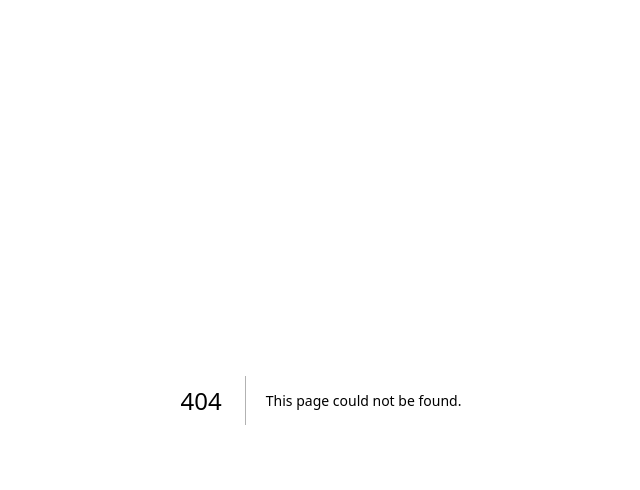
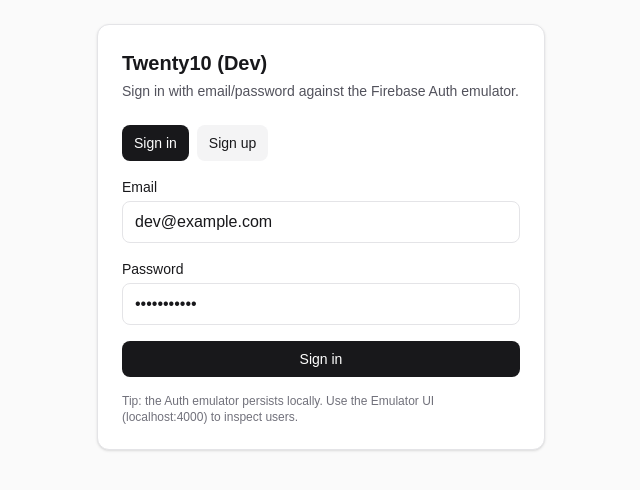
Before and after one commit to Banks-source/X, a Next.js app in the folder twenty10/: page /login in a window 1280 px wide. Before the commit this address had no page. Shown: the top 490 px of the page, without its empty margins (319-959 px from the left). Built offline with nearby package versions, Linux system fonts and the light colour scheme; no server answers.

Commit message:
feat: add emulator-friendly email/password auth

```diff
--- /dev/null
+++ b/twenty10/src/app/login/page.tsx
@@ -0,0 +1,114 @@
+"use client";
+
+import { Suspense, useMemo, useState } from "react";
+import { useRouter, useSearchParams } from "next/navigation";
+import { firebaseAuthAdapter } from "@/lib/auth/auth";
+import { useAuthUser } from "@/lib/auth/useAuthUser";
+import { toErrorMessage } from "@/lib/errors";
+
+export default function LoginPage() {
+  return (
+    <Suspense fallback={<div className="min-h-screen bg-zinc-50 p-6">Loading…</div>}>
+      <LoginInner />
+    </Suspense>
+  );
+}
+
+function LoginInner() {
+  const user = useAuthUser();
+  const router = useRouter();
+  const sp = useSearchParams();
+
+  const nextPath = useMemo(() => sp.get("next") || "/strategies", [sp]);
+
+  const [email, setEmail] = useState("dev@example.com");
+  const [password, setPassword] = useState("password123");
+  const [mode, setMode] = useState<"signin" | "signup">("signin");
+  const [error, setError] = useState<string | null>(null);
+  const [loading, setLoading] = useState(false);
+
+  if (user) {
+    router.replace(nextPath);
+    return null;
+  }
+
+  async function submit() {
+    setError(null);
+    setLoading(true);
+    try {
+      if (mode === "signin") await firebaseAuthAdapter.signIn(email, password);
+      else await firebaseAuthAdapter.signUp(email, password);
+      router.replace(nextPath);
+    } catch (e: unknown) {
+      setError(toErrorMessage(e));
+    } finally {
+      setLoading(false);
+    }
+  }
+
+  return (
+    <div className="min-h-screen bg-zinc-50 p-6 text-zinc-900">
+      <div className="mx-auto w-full max-w-md rounded-xl border border-zinc-200 bg-white p-6 shadow-sm">
+        <h1 className="text-xl font-semibold">Twenty10 (Dev)</h1>
+        <p className="mt-1 text-sm text-zinc-600">
+          Sign in with email/password against the Firebase Auth emulator.
+        </p>
+
+        <div className="mt-6 flex gap-2">
+          <button
+            className={`rounded-lg px-3 py-2 text-sm ${
+              mode === "signin" ? "bg-zinc-900 text-white" : "bg-zinc-100"
+            }`}
+            onClick={() => setMode("signin")}
+            type="button"
+          >
+            Sign in
+          </button>
+          <button
+            className={`rounded-lg px-3 py-2 text-sm ${
+              mode === "signup" ? "bg-zinc-900 text-white" : "bg-zinc-100"
+            }`}
+            onClick={() => setMode("signup")}
+            type="button"
+          >
+            Sign up
+          </button>
+        </div>
+
+        <label className="mt-4 block text-sm font-medium">Email</label>
+        <input
+          className="mt-1 w-full rounded-lg border border-zinc-200 px-3 py-2"
+          value={email}
+          onChange={(e) => setEmail(e.target.value)}
+          autoComplete="email"
+        />
+
+        <label className="mt-4 block text-sm font-medium">Password</label>
+        <input
+          className="mt-1 w-full rounded-lg border border-zinc-200 px-3 py-2"
+          value={password}
+          onChange={(e) => setPassword(e.target.value)}
+          type="password"
+          autoComplete={mode === "signup" ? "new-password" : "current-password"}
+        />
+
+        {error ? (
+          <p className="mt-3 rounded-lg bg-red-50 p-2 text-sm text-red-800">{error}</p>
+        ) : null}
+
+        <button
+          className="mt-4 w-full rounded-lg bg-zinc-900 px-4 py-2 text-sm font-medium text-white disabled:opacity-50"
+          onClick={submit}
+          disabled={loading || !email || password.length < 6}
+        >
+          {loading ? "Working…" : mode === "signin" ? "Sign in" : "Create account"}
+        </button>
+
+        <p className="mt-4 text-xs text-zinc-500">
+          Tip: the Auth emulator persists locally. Use the Emulator UI (localhost:4000)
+          to inspect users.
+        </p>
+      </div>
+    </div>
+  );
+}
--- /dev/null
+++ b/twenty10/src/lib/auth/auth.ts
@@ -0,0 +1,51 @@
+import {
+  User,
+  createUserWithEmailAndPassword,
+  onAuthStateChanged,
+  signInWithEmailAndPassword,
+  signOut,
+} from "firebase/auth";
+import { connectToEmulatorsIfNeeded, getFirebaseAuth } from "@/lib/firebase/client";
+
+export type AuthUser = Pick<User, "uid" | "email">;
+
+export type AuthAdapter = {
+  getCurrentUser(): AuthUser | null;
+  onChange(cb: (user: AuthUser | null) => void): () => void;
+  signIn(email: string, password: string): Promise<void>;
+  signUp(email: string, password: string): Promise<void>;
+  signOut(): Promise<void>;
+};
+
+export const firebaseAuthAdapter: AuthAdapter = {
+  getCurrentUser() {
+    const auth = getFirebaseAuth();
+    connectToEmulatorsIfNeeded();
+    const u = auth.currentUser;
+    return u ? { uid: u.uid, email: u.email } : null;
+  },
+
+  onChange(cb) {
+    const auth = getFirebaseAuth();
+    connectToEmulatorsIfNeeded();
+    return onAuthStateChanged(auth, (u) => cb(u ? { uid: u.uid, email: u.email } : null));
+  },
+
+  async signIn(email, password) {
+    const auth = getFirebaseAuth();
+    connectToEmulatorsIfNeeded();
+    await signInWithEmailAndPassword(auth, email, password);
+  },
+
+  async signUp(email, password) {
+    const auth = getFirebaseAuth();
+    connectToEmulatorsIfNeeded();
+    await createUserWithEmailAndPassword(auth, email, password);
+  },
+
+  async signOut() {
+    const auth = getFirebaseAuth();
+    connectToEmulatorsIfNeeded();
+    await signOut(auth);
+  },
+};
--- /dev/null
+++ b/twenty10/src/lib/auth/useAuthUser.ts
@@ -0,0 +1,16 @@
+"use client";
+
+import { useEffect, useState } from "react";
+import { AuthUser, firebaseAuthAdapter } from "@/lib/auth/auth";
+
+export function useAuthUser() {
+  const [user, setUser] = useState<AuthUser | null>(() =>
+    firebaseAuthAdapter.getCurrentUser(),
+  );
+
+  useEffect(() => {
+    return firebaseAuthAdapter.onChange(setUser);
+  }, []);
+
+  return user;
+}
--- /dev/null
+++ b/twenty10/src/lib/errors.ts
@@ -0,0 +1,9 @@
+export function toErrorMessage(err: unknown): string {
+  if (err instanceof Error) return err.message;
+  if (typeof err === "string") return err;
+  try {
+    return JSON.stringify(err);
+  } catch {
+    return String(err);
+  }
+}
--- /dev/null
+++ b/twenty10/src/lib/firebase/client.ts
@@ -0,0 +1,83 @@
+import { FirebaseApp, getApps, initializeApp } from "firebase/app";
+import {
+  Auth,
+  connectAuthEmulator,
+  getAuth,
+  onAuthStateChanged,
+} from "firebase/auth";
+import {
+  Firestore,
+  connectFirestoreEmulator,
+  getFirestore,
+} from "firebase/firestore";
+
+// NOTE: This module must only be imported from Client Components.
+
+let _app: FirebaseApp | null = null;
+let _auth: Auth | null = null;
+let _db: Firestore | null = null;
+let _emulatorsConnected = false;
+
+function getEnv(name: string, fallback?: string) {
+  const v = process.env[name];
+  if (v && v.length > 0) return v;
+  return fallback;
+}
+
+export function getFirebaseApp(): FirebaseApp {
+  if (_app) return _app;
+
+  const projectId = getEnv("NEXT_PUBLIC_FIREBASE_PROJECT_ID", "demo-twenty10");
+
+  // These values are required by Firebase client initialization.
+  // When running against emulators, they do not need to correspond to a real project.
+  const config = {
+    apiKey: getEnv("NEXT_PUBLIC_FIREBASE_API_KEY", "fake-api-key"),
+    authDomain: getEnv("NEXT_PUBLIC_FIREBASE_AUTH_DOMAIN", "localhost"),
+    projectId,
+  };
+
+  _app = getApps().length ? getApps()[0]! : initializeApp(config);
+  return _app;
+}
+
+export function getFirebaseAuth(): Auth {
+  if (_auth) return _auth;
+  _auth = getAuth(getFirebaseApp());
+  return _auth;
+}
+
+export function getFirestoreDb(): Firestore {
+  if (_db) return _db;
+  _db = getFirestore(getFirebaseApp());
+  return _db;
+}
+
+export function connectToEmulatorsIfNeeded() {
+  if (_emulatorsConnected) return;
+
+  const useEmulator =
+    getEnv("NEXT_PUBLIC_USE_FIREBASE_EMULATOR") === "1" ||
+    getEnv("NEXT_PUBLIC_USE_FIREBASE_EMULATOR") === "true";
+
+  if (!useEmulator) return;
+
+  // Guard: avoid duplicate emulator connections on hot reload.
+  // Firebase SDK throws if connect*Emulator is called multiple times.
+  const auth = getFirebaseAuth();
+  const db = getFirestoreDb();
+
+  connectAuthEmulator(auth, "http://localhost:9099", { disableWarnings: true });
+  connectFirestoreEmulator(db, "localhost", 8080);
+
+  _emulatorsConnected = true;
+}
+
+export function subscribeAuthDebugLogger() {
+  // Useful during emulator-first development.
+  const auth = getFirebaseAuth();
+  return onAuthStateChanged(auth, (user) => {
+    // Intentionally useful during dev; keep if you want local debugging.
+    console.log("[auth] state", user ? { uid: user.uid, email: user.email } : null);
+  });
+}
--- /dev/null
+++ b/twenty10/src/lib/ui/RequireAuth.tsx
@@ -0,0 +1,21 @@
+"use client";
+
+import { useEffect } from "react";
+import { usePathname, useRouter } from "next/navigation";
+import { useAuthUser } from "@/lib/auth/useAuthUser";
+
+export function RequireAuth({ children }: { children: React.ReactNode }) {
+  const user = useAuthUser();
+  const router = useRouter();
+  const pathname = usePathname();
+
+  useEffect(() => {
+    if (!user) {
+      const next = encodeURIComponent(pathname || "/");
+      router.replace(`/login?next=${next}`);
+    }
+  }, [user, router, pathname]);
+
+  if (!user) return null;
+  return <>{children}</>;
+}
```
